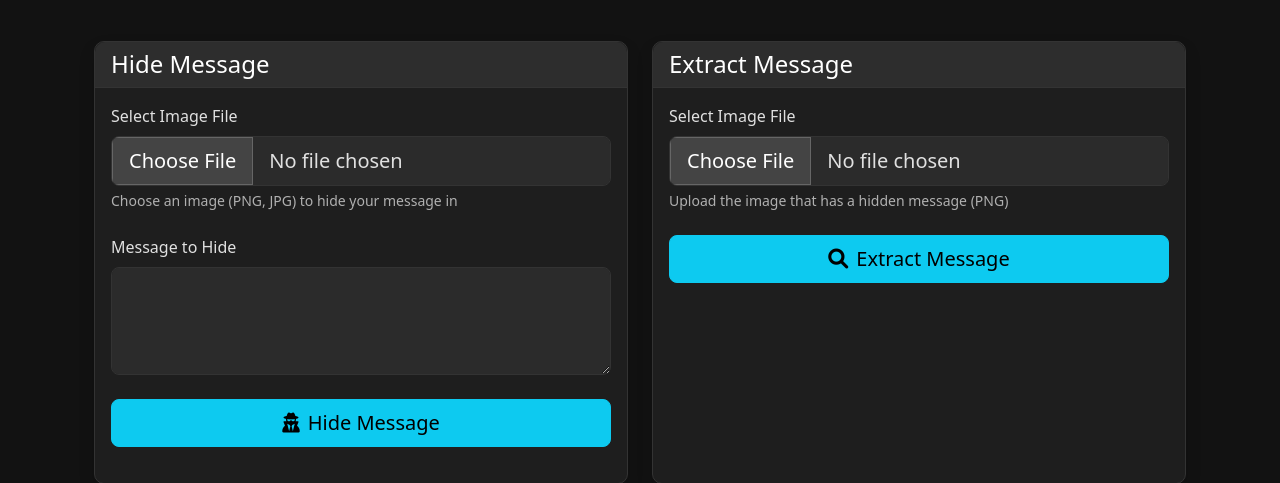
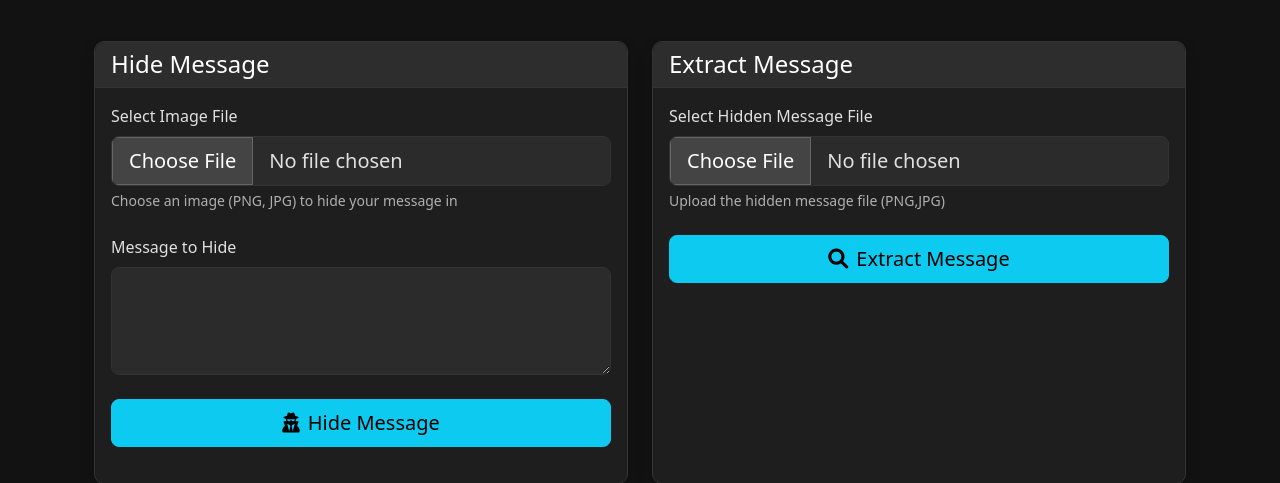
Before and after one commit to hackerdrop25-collab/File-Encryption-and-Steganography, a Flask app: page /steganography in a window 1280 px wide. Shown: the part 212-695 px from the top of the page. Run offline with Flask 3, Linux system fonts and the light colour scheme.

Commit message:
feat: Create steganography page template with forms for hiding and extracting messages.

```diff
--- a/templates/steganography.html
+++ b/templates/steganography.html
@@ -50,11 +50,11 @@
                     <form action="/extract_message" method="POST" enctype="multipart/form-data" class="needs-validation"
                         novalidate>
                         <div class="mb-4">
-                            <label for="file" class="form-label">Select Image File</label>
+                            <label for="file" class="form-label">Select Hidden Message File</label>
                             <input type="file" class="form-control form-control-lg" id="file" name="file"
                                 accept="image/*" required>
                             <div class="invalid-feedback">Please select an image file.</div>
-                            <div class="form-text text-muted">Upload the image that has a hidden message (PNG)</div>
+                            <div class="form-text text-muted">Upload the hidden message file (PNG,JPG)</div>
                         </div>
 
                         <div class="d-grid gap-2">
```
